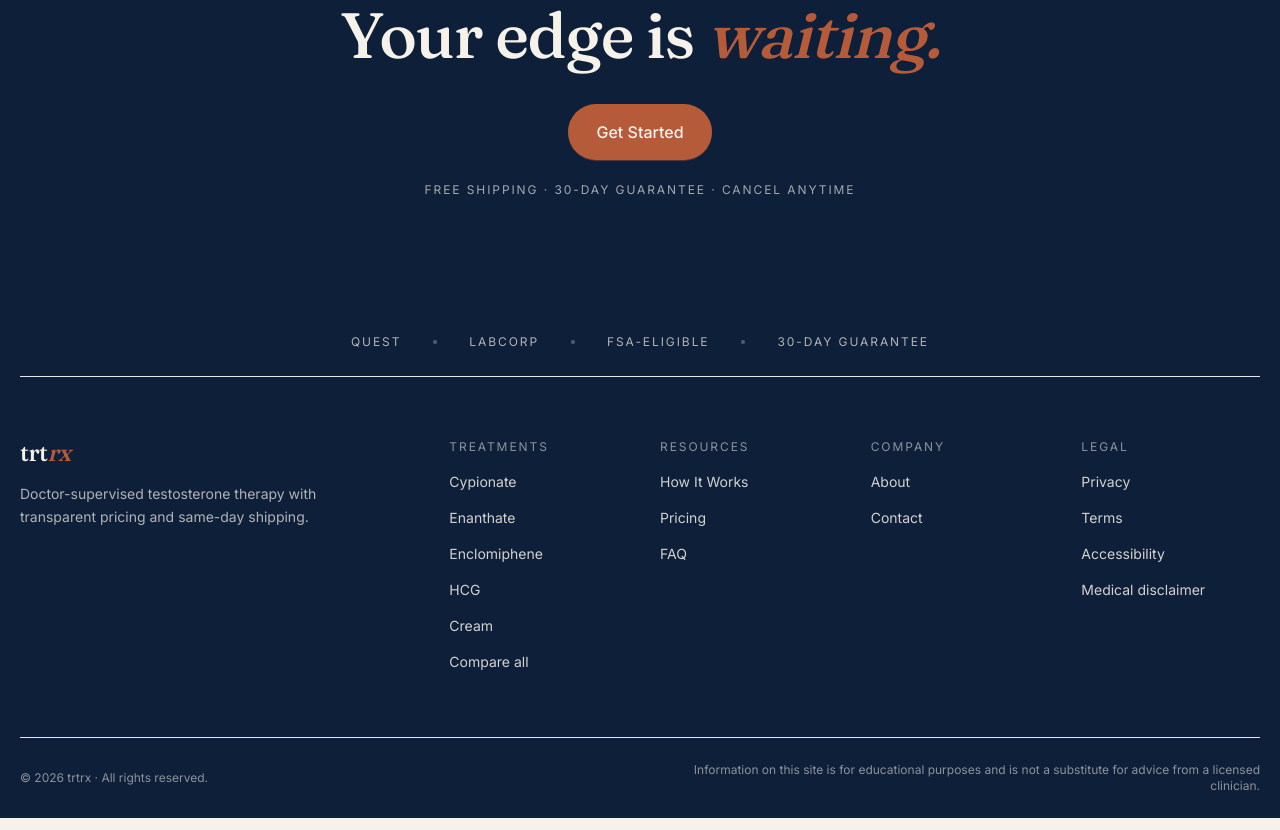
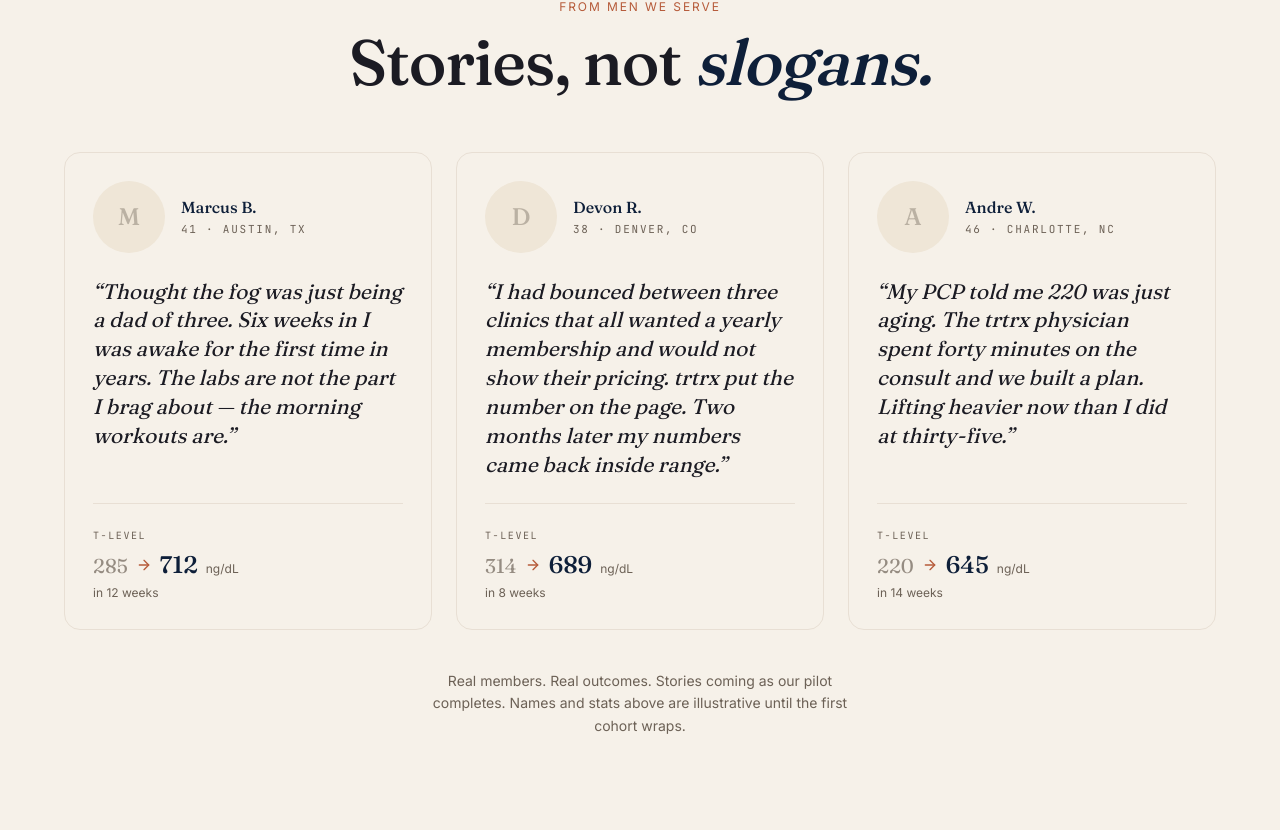
Before and after one commit to metabotprime/trtrx, a Next.js app: page / in a window 1280 px wide. Shown: the part 6390-7220 px from the top of the page. Built offline with nearby package versions, Linux system fonts and the light colour scheme.

Commit message:
feat(home): testimonial cards

```diff
--- /dev/null
+++ b/src/components/sections/TestimonialCards.tsx
@@ -0,0 +1,95 @@
+import { ArrowRight } from 'lucide-react';
+import { getHomepageTestimonials } from '@/content/testimonials';
+import { SectionHeader } from './SectionHeader';
+
+export function TestimonialCards() {
+  const testimonials = getHomepageTestimonials();
+
+  return (
+    <section className="bg-surface">
+      <div className="container py-20 md:py-28">
+        <SectionHeader
+          eyebrow="From Men We Serve"
+          title="Stories, not *slogans.*"
+          align="center"
+        />
+
+        {/* Mobile: horizontal scroll-snap. Desktop: 3-col grid. */}
+        <ul className="mx-auto mt-14 flex max-w-6xl snap-x snap-mandatory gap-5 overflow-x-auto pb-4 lg:grid lg:snap-none lg:grid-cols-3 lg:gap-6 lg:overflow-visible lg:pb-0">
+          {testimonials.map((t) => (
+            <li
+              key={t.id}
+              className="flex w-[88%] shrink-0 snap-start flex-col rounded-2xl border border-border bg-surface p-7 sm:w-[70%] lg:w-auto"
+            >
+              {/* Header: portrait + name */}
+              <div className="flex items-center gap-4">
+                {/* Placeholder portrait until commissioned shoot lands */}
+                <div className="flex h-[72px] w-[72px] shrink-0 items-center justify-center overflow-hidden rounded-full bg-surface-alt">
+                  <span
+                    className="font-serif text-2xl font-medium text-muted/40"
+                    style={{ fontVariationSettings: "'opsz' 144" }}
+                  >
+                    {t.name.charAt(0)}
+                  </span>
+                  {/* When real photos land:
+                      <Image src={t.photo} alt={t.name} fill className="object-cover" sizes="72px" />
+                  */}
+                </div>
+                <div>
+                  <p className="font-serif text-base font-medium text-primary">
+                    {t.name}
+                  </p>
+                  <p className="mt-0.5 font-mono text-[11px] uppercase tracking-tracked text-muted">
+                    {t.age} · {t.city}
+                  </p>
+                </div>
+              </div>
+
+              {/* Quote */}
+              <blockquote className="mt-6 flex-1">
+                <p
+                  className="font-serif text-[21px] italic leading-snug text-text"
+                  style={{ fontVariationSettings: "'opsz' 144" }}
+                >
+                  {`“${t.quote}”`}
+                </p>
+              </blockquote>
+
+              <hr className="my-6 border-border" />
+
+              {/* Outcome stat */}
+              <div>
+                <p className="font-mono text-[10px] uppercase tracking-tracked text-muted">
+                  T-Level
+                </p>
+                <p className="mt-1.5 flex items-baseline gap-2 font-serif">
+                  <span className="text-xl text-muted/70 tabular-nums">
+                    {t.statBefore}
+                  </span>
+                  <ArrowRight
+                    size={16}
+                    strokeWidth={2}
+                    className="text-accent"
+                    aria-hidden
+                  />
+                  <span
+                    className="text-2xl font-medium text-primary tabular-nums"
+                    style={{ fontVariationSettings: "'opsz' 144" }}
+                  >
+                    {t.statAfter}
+                  </span>
+                  <span className="font-sans text-xs text-muted">ng/dL</span>
+                </p>
+                <p className="mt-1 text-xs text-muted">in {t.statTimeframe}</p>
+              </div>
+            </li>
+          ))}
+        </ul>
+
+        <p className="mx-auto mt-10 max-w-md text-center text-sm leading-relaxed text-muted">
+          Real members. Real outcomes. Stories coming as our pilot completes. Names and stats above are illustrative until the first cohort wraps.
+        </p>
+      </div>
+    </section>
+  );
+}
--- a/src/pages/index.tsx
+++ b/src/pages/index.tsx
@@ -10,6 +10,7 @@ import { TreatmentGrid } from '@/components/sections/TreatmentGrid';
 import { TreatmentTable } from '@/components/sections/TreatmentTable';
 import { MedicalDirector } from '@/components/sections/MedicalDirector';
 import { HowItWorksSteps } from '@/components/sections/HowItWorksSteps';
+import { TestimonialCards } from '@/components/sections/TestimonialCards';
 import { FooterCTABand } from '@/components/sections/FooterCTABand';
 
 export default function HomePage() {
@@ -31,8 +32,9 @@ export default function HomePage() {
         <TreatmentTable />
         <MedicalDirector />
         <HowItWorksSteps />
-        {/* Additional homepage sections (testimonials, compounded
-            explainer, FAQ) ship in subsequent commits per the spec. */}
+        <TestimonialCards />
+        {/* Additional homepage sections (compounded explainer, FAQ)
+            ship in subsequent commits per the spec. */}
         <FooterCTABand />
       </PageShell>
     </>
```
